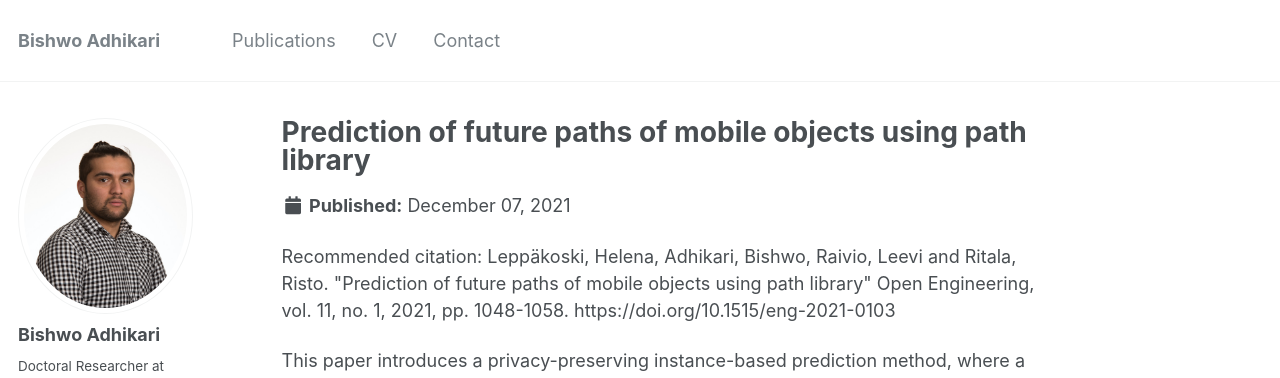
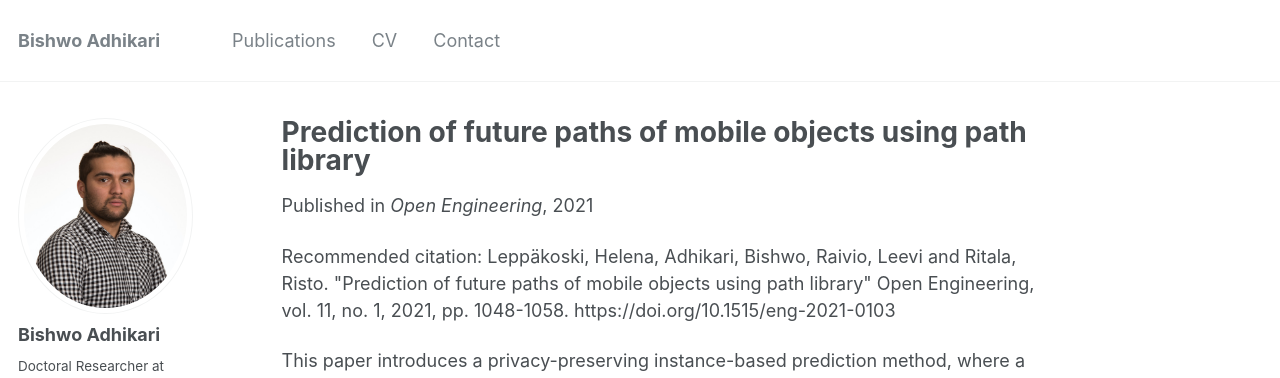
Before and after one commit to adhikaribishwo/adhikaribishwo.github.io, a Jekyll site: the page built from _publications/paper-7.md, in a window 1280 px wide and 1265 px high. Shown: the top 378 px of the window. Built offline with Jekyll 4.4.1, drawn with Linux system fonts in a browser that asks for light colours; some web fonts are replaced; part of the change alters nothing that is shown.

Commit message:
publication 7 update

```diff
--- a/_publications/paper-7.md
+++ b/_publications/paper-7.md
@@ -3,8 +3,8 @@ title: "Prediction of future paths of mobile objects using path library"
 collection: publications
 permalink: /publication/paper-7
 excerpt: 'A path library-based method to predict future paths of mobile objects.'
-# date: 'March 2021'
-# venue: '24th Automation Conference of the Finnish Society of Automation'
+date: 'Nov 2021'
+venue: 'Open Engineering'
 # paperurl: 'http://adhikaribishwo.github.io/files/paper4.pdf'
 citation: ' Leppäkoski, Helena, Adhikari, Bishwo, Raivio, Leevi and Ritala, Risto. "Prediction of future paths of mobile objects using path library" Open Engineering, vol. 11, no. 1, 2021, pp. 1048-1058. https://doi.org/10.1515/eng-2021-0103'
 ---
```
